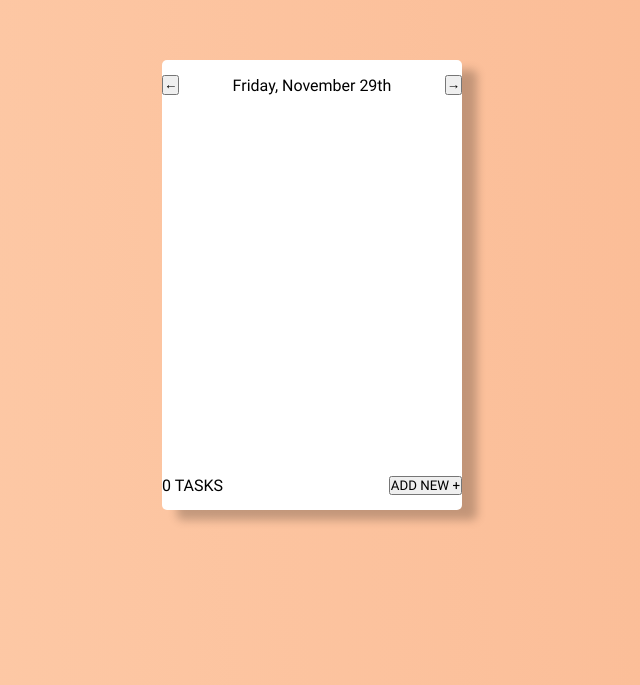
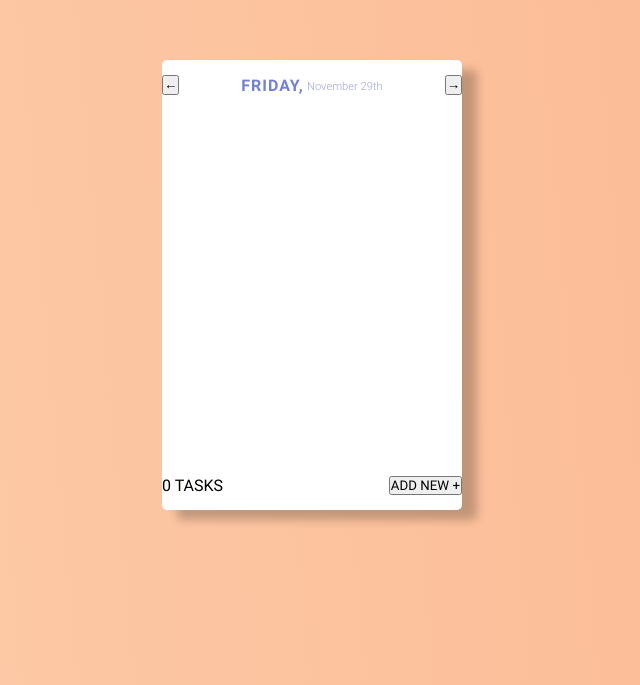
Before and after one commit to Qwertymegaforce/advanced_todolist, a website with bundled scripts: page index.html in a window 1280 px wide. Shown: the part 115-800 px from the top of the page, without its empty margins (328-968 px from the left). Built offline with nearby package versions, Linux system fonts and the light colour scheme.

Commit message:
Styled nav_date

```diff
--- a/index.html
+++ b/index.html
@@ -13,7 +13,7 @@
         <article class="todo_sheet flex f-column">
             <nav class="date_navigation flex f-row">
                 <button class="dayback_button">←</button>
-                <div class="nav_date">
+                <div class="nav_date flex f-center">
                     <span class="nav_day_of_week" id="weekday">Monday,</span>
                     <span class="nav_date_and_month" id="date">March, 14th</span>
                 </div>
--- a/src/utils/dicts.ts
+++ b/src/utils/dicts.ts
@@ -1,11 +1,11 @@
 export const int_to_day_of_week_string = {
-    0: "Sunday",
-    1: "Monday",
-    2: "Tuesday",
-    3: "Wednesday",
-    4: "Thursday",
-    5: "Friday",
-    6: "Saturday",
+    0: "SUNDAY",
+    1: "MONDAY",
+    2: "TUESDAY",
+    3: "WEDNESDAY",
+    4: "THURSDAY",
+    5: "FRIDAY",
+    6: "SATURDAY",
 };
 
 export const int_to_month_string = {
--- a/styles/base.css
+++ b/styles/base.css
@@ -3,6 +3,8 @@
     padding: 0;
     margin: 0;
     font-family: "Roboto";
+    --pink-color: rgb(115, 128, 215);
+    --faded-pink-color: rgba(115, 128, 215, 0.7)
 }
 
 html, body, .main_wrapper {
--- a/styles/todosheet.css
+++ b/styles/todosheet.css
@@ -20,3 +20,24 @@
     align-items: center;
     justify-content: space-between;
 }
+
+.nav_date{
+    gap: 0.2rem;
+}
+
+
+.nav_day_of_week{
+    font-family: "RobotoBold";
+    color: var(--pink-color);
+    letter-spacing: 1px;
+}
+
+
+.nav_date_and_month{
+    display: inline-block;
+    font-family: "RobotoLight";
+    font-size: 0.7rem;
+    margin-top: 2px;
+    color: var(--faded-pink-color);
+    font-weight: 400;
+}
```
Also changed, not shown: dist/utils/dicts.js.
